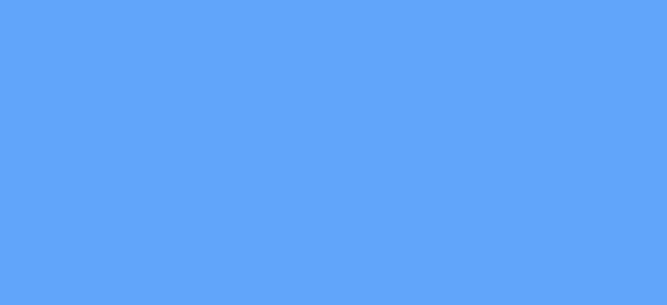
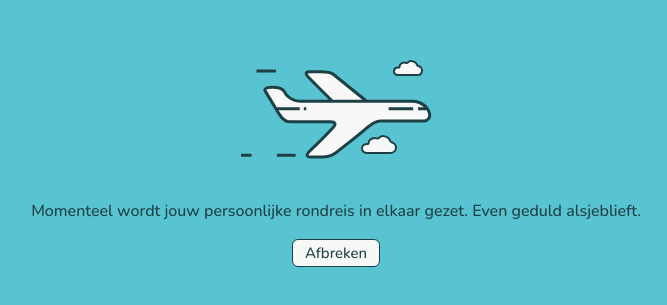
Before and after one commit to dannyfrelink/Tripper, a Next.js app: page /overview in a window 1280 px wide. Shown: the part 237-542 px from the top of the page, without its empty margins (304-971 px from the left). Built offline with nearby package versions, Linux system fonts and the light colour scheme.

Commit message:
feat: create loading screen component

```diff
--- /dev/null
+++ b/src/components/Loader.tsx
@@ -0,0 +1,30 @@
+import Image from 'next/image';
+import loadingIcon from '../svg/loading.svg';
+
+interface LoaderProps {
+
+}
+
+const Loader = ({
+
+}: LoaderProps) => {
+    return (
+        <div className='flex flex-col justify-center items-center font-medium text-center text-primary-dark h-screen w-9/12 mx-auto before:absolute before:inset-0 before:bg-secondary-light before:z-[-1]'>
+            <Image
+                src={loadingIcon}
+                alt='Airplane loading icon'
+            />
+            <p className='mt-10 mb-4'>
+                Momenteel wordt jouw persoonlijke rondreis in elkaar gezet. Even geduld alsjeblieft.
+            </p>
+            <a
+                className='block w-fit text-[15px] bg-primary-light border-[1px] border-primary-dark rounded-md py-0.5 px-3'
+                href='/activities'
+            >
+                Afbreken
+            </a>
+        </div>
+    );
+}
+
+export default Loader;
--- a/src/pages/overview/index.tsx
+++ b/src/pages/overview/index.tsx
@@ -1,7 +1,9 @@
+import Loader from "@/components/Loader";
+
 export default function Overview() {
   return (
-    <main className="h-screen bg-blue-400">
-
+    <main>
+      <Loader/>
     </main>
   )
 }
```
Also changed, not shown: src/svg/loading.svg (added).
